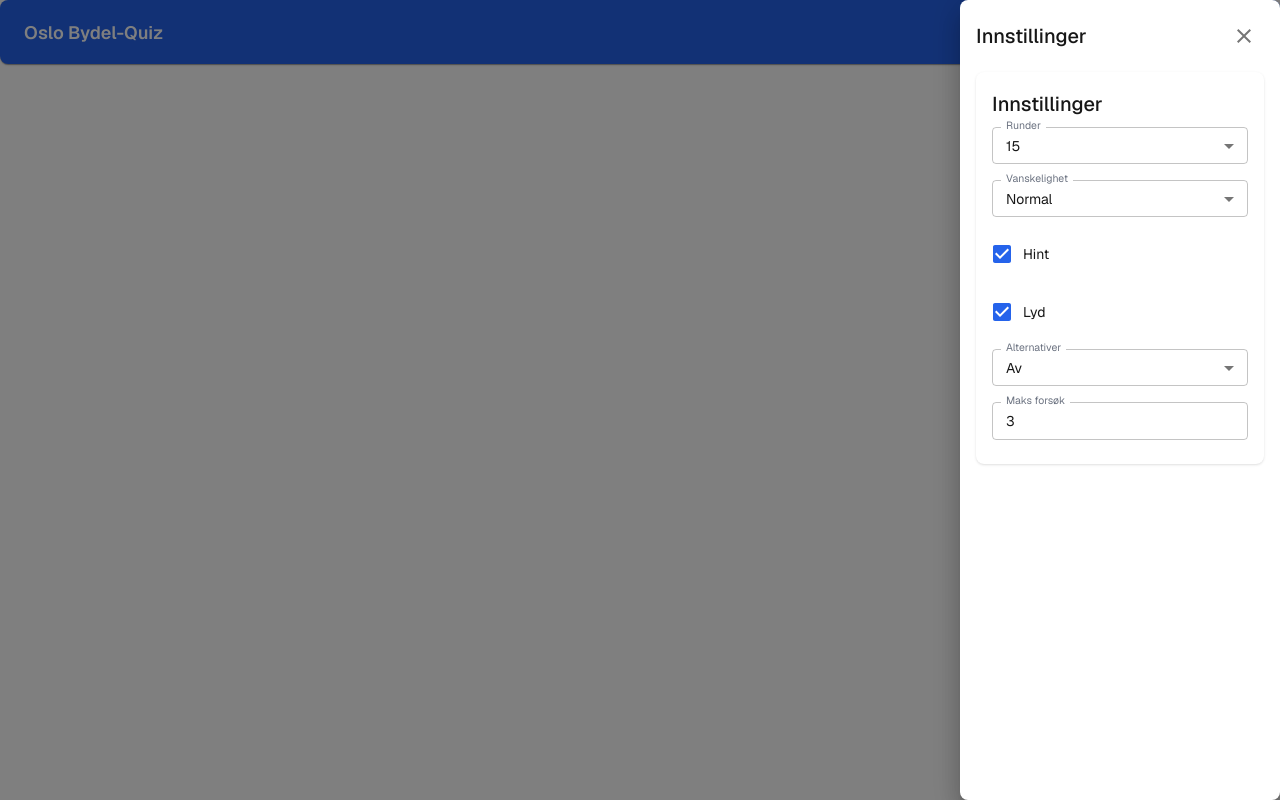
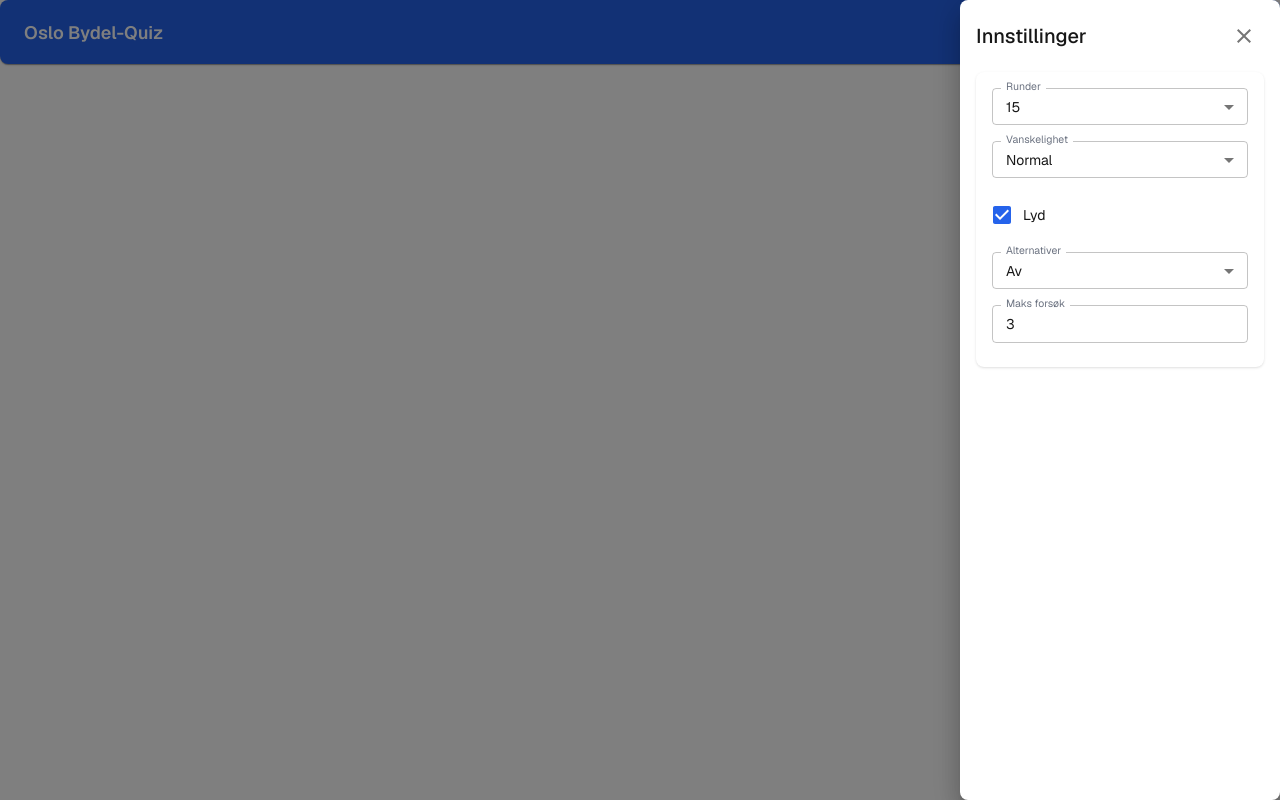
Before and after one commit to Hodnebo/map-quiz, a Next.js app in the folder web/: page / in a window 1280 px wide. Both pictures are taken after a click on the button 1242 px from the left and 157 px from the top of the page. Built offline with nearby package versions, Linux system fonts and the light colour scheme; no server answers.

Commit message:
chore: remove deprecated setting and remove duplicate settings name

```diff
--- a/web/src/app/page.tsx
+++ b/web/src/app/page.tsx
@@ -18,7 +18,6 @@ const DEFAULT_SETTINGS: GameSettings = {
   rounds: 15,
   timerSeconds: null,
   difficulty: "normal",
-  hintsEnabled: true,
   maxAttempts: 3,
   audioEnabled: true,
 };
--- a/web/src/components/GameSettings.tsx
+++ b/web/src/components/GameSettings.tsx
@@ -18,9 +18,6 @@ export default function GameSettings({ settings, onSettingsChange, allIdsLength
   return (
     <Card>
       <CardContent>
-        <Typography variant="h6" gutterBottom>
-          Innstillinger
-        </Typography>
         <Box sx={{ display: 'flex', flexDirection: 'column', gap: 2 }}>
           <FormControl size="small" fullWidth>
             <InputLabel>Runder</InputLabel>
@@ -55,15 +52,6 @@ export default function GameSettings({ settings, onSettingsChange, allIdsLength
             </Select>
           </FormControl>
 
-          <FormControlLabel
-            control={
-              <Checkbox
-                checked={settings.hintsEnabled}
-                onChange={(e) => updateSetting('hintsEnabled', e.target.checked)}
-              />
-            }
-            label="Hint"
-          />
 
           <FormControlLabel
             control={
--- a/web/src/lib/types.ts
+++ b/web/src/lib/types.ts
@@ -12,7 +12,6 @@ export interface GameSettings {
   rounds: number;
   timerSeconds: number | null;
   difficulty: "training" | "easy" | "normal" | "hard";
-  hintsEnabled: boolean;
   maxAttempts?: number;
   alternativesCount?: number | null;
   audioEnabled?: boolean;
```
